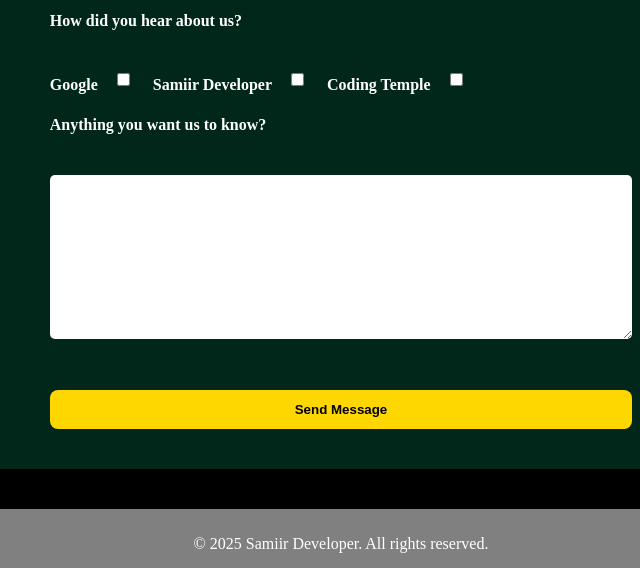
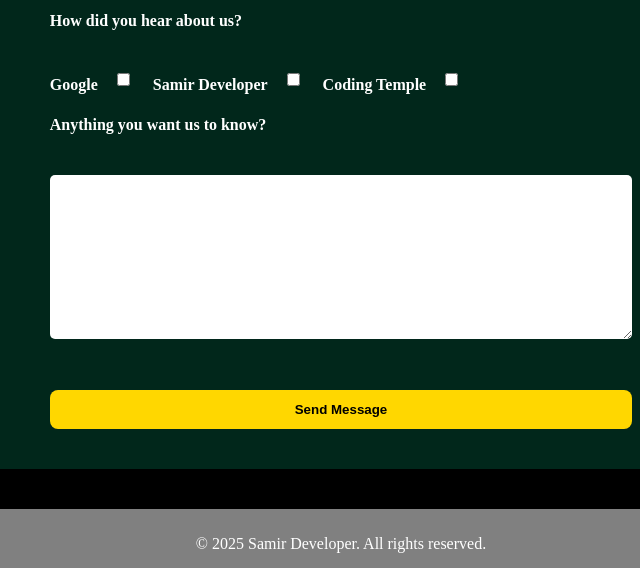
Before and after one commit to SamiirDeveloper/HTML-CSS-PROJECT, a plain HTML site: page contact.html in a window 1280 px wide. Shown: the part 421-989 px from the top of the page, 299-939 px from the left. Drawn offline with Linux system fonts and the light colour scheme.

Commit message:
Fixed naming changes

```diff
--- a/contact.html
+++ b/contact.html
@@ -46,7 +46,7 @@
                 <p class="contact-form-paragraph">How did you hear about us?</p><b></b>
                 <div class="checkbox-group">
                     <label>Google<input type="checkbox" name="referral" value="Google"></label>
-                    <label>Samiir Developer<input type="checkbox" name="referral" value="Samir Developer"></label>
+                    <label>Samir Developer<input type="checkbox" name="referral" value="Samir Developer"></label>
                     <label>Coding Temple<input type="checkbox" name="referral" value="Coding Temple"></label>
                 </div>
 
@@ -62,7 +62,7 @@
     <!-- Site footer -->
     <footer class="site-footer">
 
-        <p>&copy; 2025 Samiir Developer. All rights reserved.</p>
+        <p>&copy; 2025 Samir Developer. All rights reserved.</p>
 
     </footer>
 
```
Also changed, not shown: events.html (+1 -1 lines), index.html (+1 -1 lines), location.html (+1 -1 lines), menu.html (+1 -1 lines), media/website screenshot.png (deleted), 1 other file.
